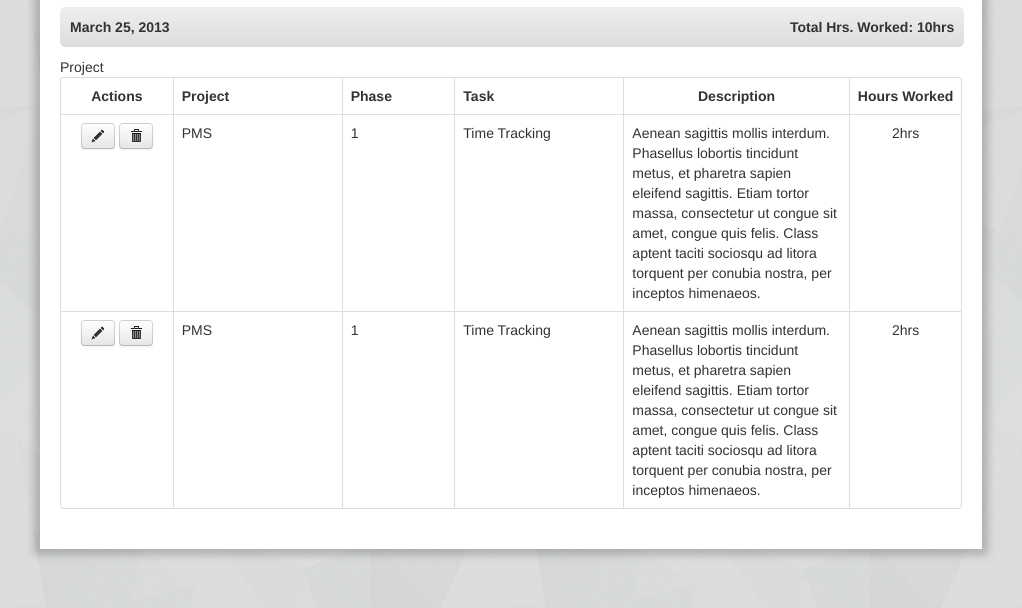
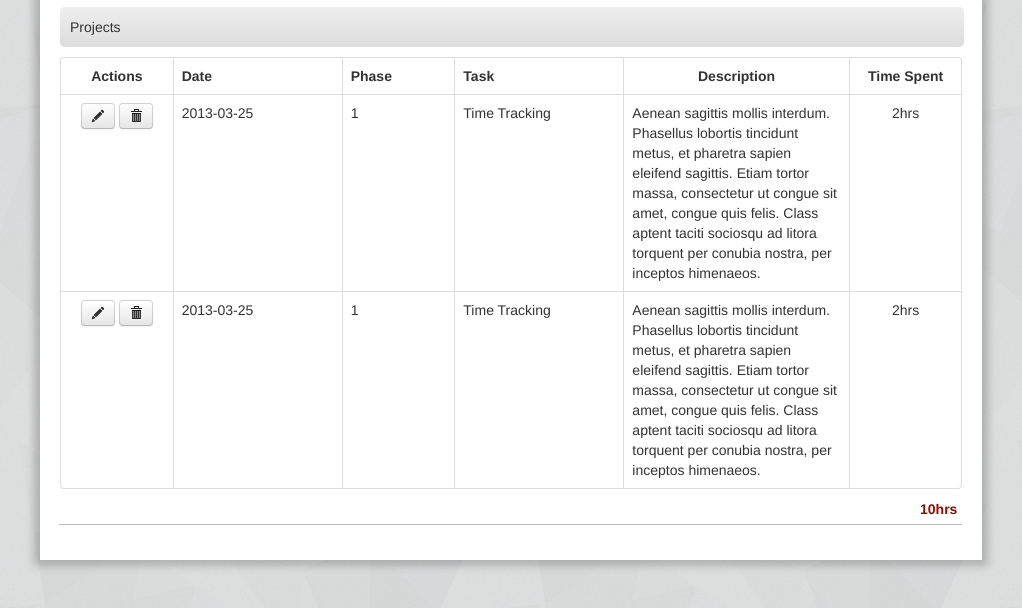
Before and after one commit to olivelaw/timetracking, a plain HTML site: page admin.html in a window 1280 px wide. Shown: the part 168-776 px from the top of the page, without its empty margins (130-1152 px from the left). Drawn offline with Linux system fonts and the light colour scheme.

Commit message:
admin page

```diff
--- a/admin.html
+++ b/admin.html
@@ -92,20 +92,18 @@
 				</div>
 			</div>
 			<div class="table-header">
-				<div class="date-total float-left">March 25, 2013</div>
-				<div class="date-total float-right"> Total Hrs. Worked: 10hrs</div>
+				Projects
 			</div>
 			<div id="filtered-project">
-				Project
 				<table class="table table-bordered">
 					<thead>
 						<tr>
 							<td width="10%" class="centered">Actions</td>
-							<td width="15%">Project</td>
+							<td width="15%">Date</td>
 							<td width="10%">Phase</td>
 							<td width="15%">Task</td>
 							<td width="20%" class="centered">Description</td>
-							<td width="10%" class="centered">Hours Worked</td>
+							<td width="10%" class="centered">Time Spent</td>
 						</tr>
 					</thead>
 					<tbody>
@@ -114,7 +112,7 @@
 								<button class="btn btn-small" href="#"><i class="icon-pencil"></i></button>
 								<button class="btn btn-small" href="#"><i class="icon-trash"></i></button>
 							</td>
-							<td width="15%">PMS</td>
+							<td width="15%">2013-03-25</td>
 							<td width="10%">1</td>
 							<td width="15%">Time Tracking</td>
 							<td width="20%">Aenean sagittis mollis interdum. Phasellus lobortis tincidunt metus, et pharetra sapien eleifend sagittis. Etiam tortor massa, consectetur ut congue sit amet, congue quis felis. Class aptent taciti sociosqu ad litora torquent per conubia nostra, per inceptos himenaeos.</td>
@@ -125,7 +123,7 @@
 								<button class="btn btn-small" href="#"><i class="icon-pencil"></i></button>
 								<button class="btn btn-small" href="#"><i class="icon-trash"></i></button>
 							</td>
-							<td width="15%">PMS</td>
+							<td width="15%">2013-03-25</td>
 							<td width="10%">1</td>
 							<td width="15%">Time Tracking</td>
 							<td width="20%">Aenean sagittis mollis interdum. Phasellus lobortis tincidunt metus, et pharetra sapien eleifend sagittis. Etiam tortor massa, consectetur ut congue sit amet, congue quis felis. Class aptent taciti sociosqu ad litora torquent per conubia nostra, per inceptos himenaeos.</td>
@@ -133,6 +131,7 @@
 						</tr>
 					</tbody>
 				</table>
+				<div class="total-hrs">10hrs</div>
 			</div>
 			<div id="filtered-employee">
 				Employee
--- a/css/style.css
+++ b/css/style.css
@@ -130,3 +130,14 @@ a:hover {
 #month {
 	margin: 0 5px 0 5px;
 }
+.total-hrs {
+	width: 99%;
+	padding: 5px;
+	float: right;
+	margin-top: -15px;
+	margin-bottom: 15px;
+	text-align: right;
+	font-weight: bold;
+	border-bottom: 1px solid #bbbbbb;
+	color: #910d00;
+}
```
Also changed, not shown: index.html (+1 -0 lines).
